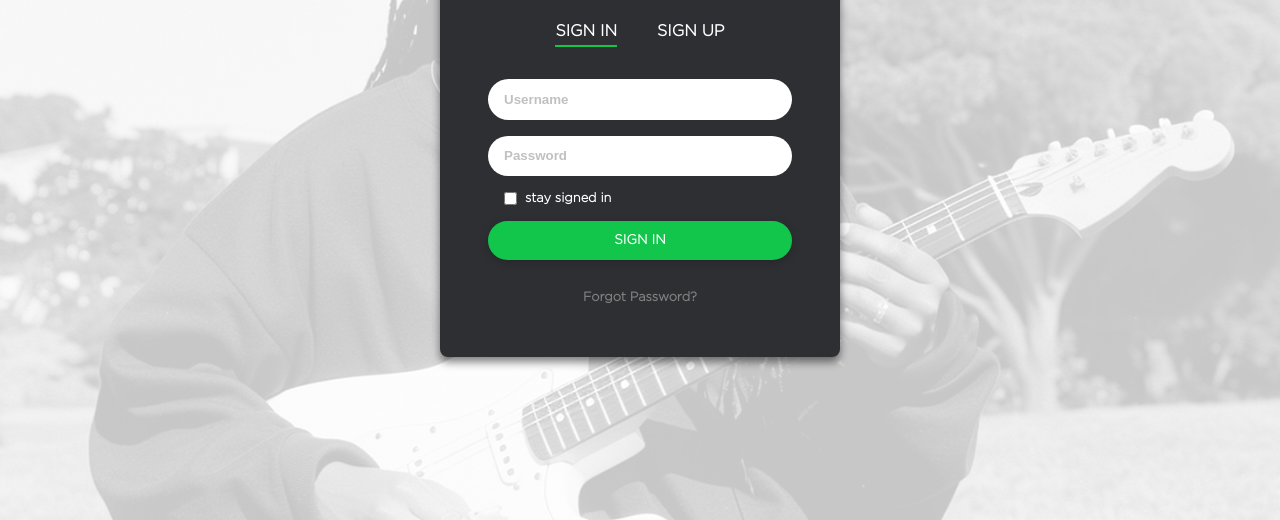
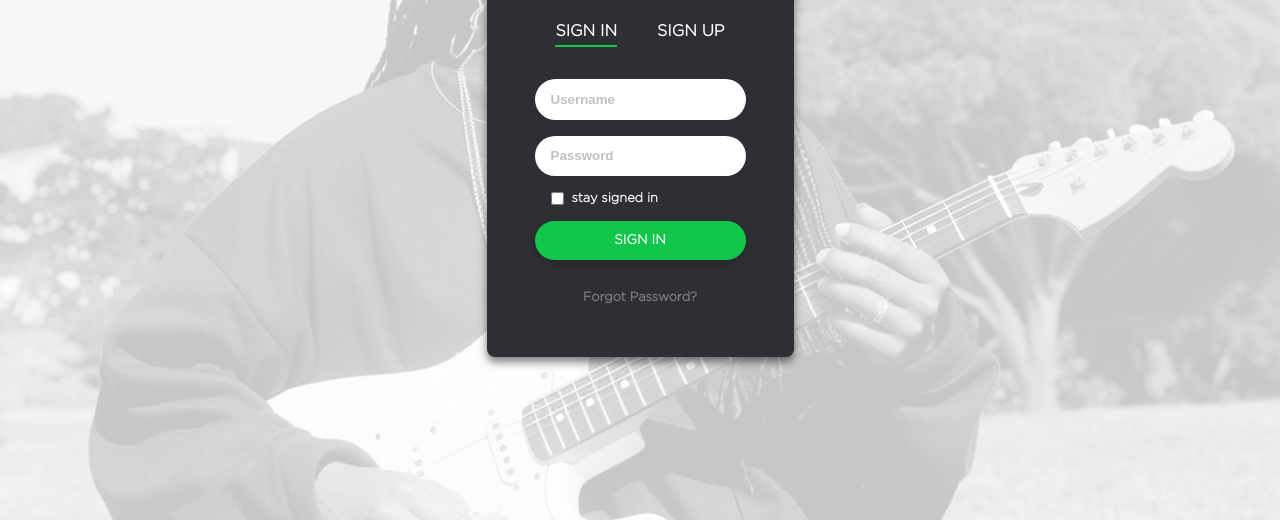
Before and after one commit to OjoFarouqAbiodun/spotify-signup-page, a plain HTML site: page index.html in a window 1280 px wide. Shown: the part 280-800 px from the top of the page. Drawn offline with Linux system fonts and the light colour scheme.

Commit message:
Worked on its responsiveness on mobile

```diff
--- a/style.css
+++ b/style.css
@@ -32,7 +32,7 @@ body {
     position: absolute;
     border-radius: .5rem;
     justify-content: center;
-    width: 25rem;
+    width: max-content;
     box-shadow: 0px 5px 8px rgba(0, 0, 0, 0.5);
     align-items: center;
     align-content: center;
```
